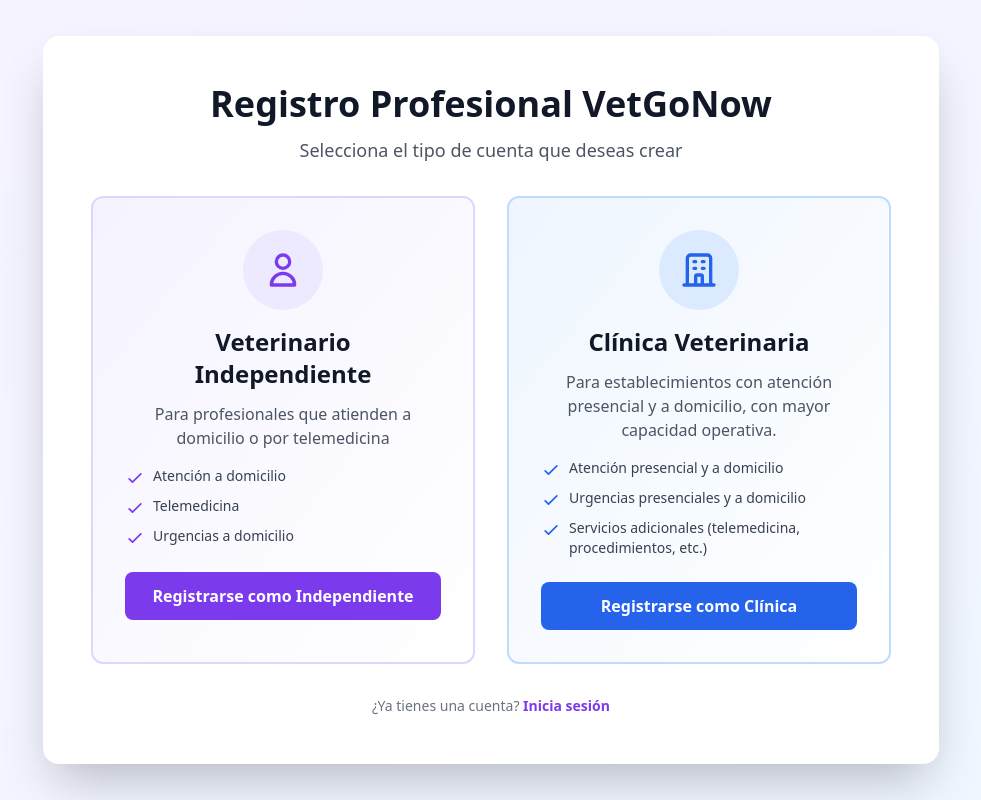
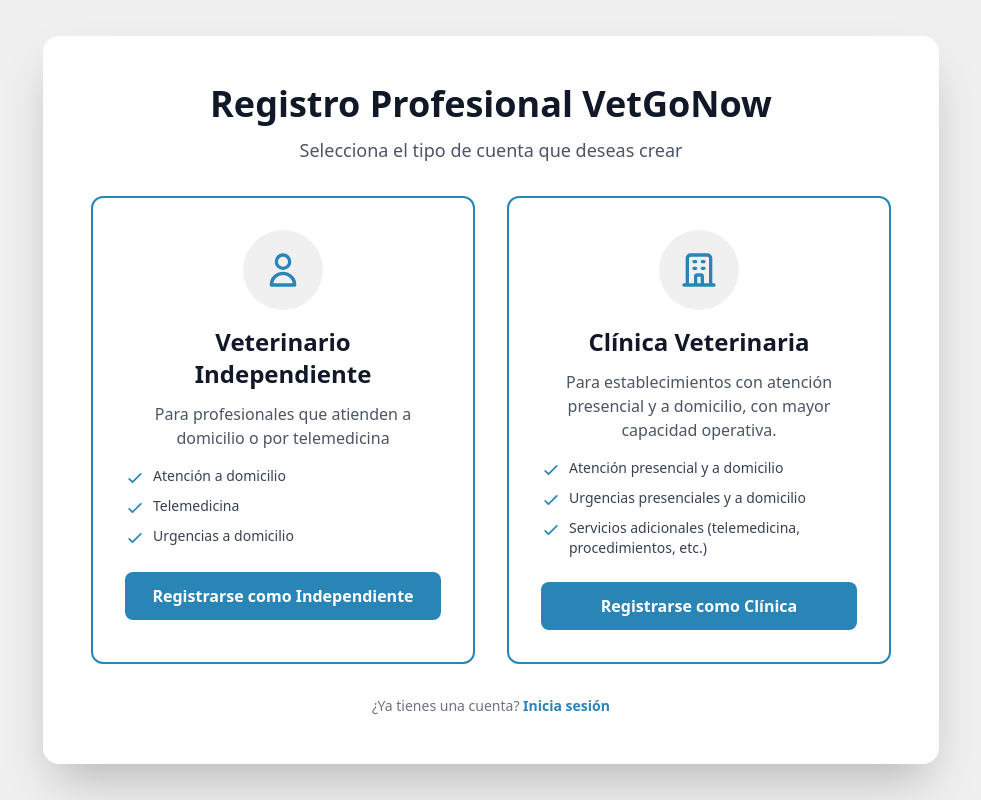
Before and after one commit to Andres-Deza/VetGoNow, a React (Vite) app in the folder frontend/: page /register/vet in a window 1280 px wide. Shown: the top 800 px of the page, without its empty margins (149-1130 px from the left). Built offline with nearby package versions, Linux system fonts and the light colour scheme; no server answers.

Commit message:
Eliminar gradientes y usar colores sólidos en páginas de autenticación - Reemplazar todos los gradientes por colores sólidos de la paleta principal - Usar bg-vet-secondary como color de fondo principal - Actualizar VetRegisterTypeSelection con paleta principal

```diff
--- a/frontend/src/pages/auth/LoginPage.jsx
+++ b/frontend/src/pages/auth/LoginPage.jsx
@@ -65,7 +65,7 @@
   }, [navigate]);
 
   return (
-    <div className="min-h-screen bg-gradient-to-b from-vet-primary via-vet-primary-light to-vet-secondary text-white flex flex-col">
+    <div className="min-h-screen bg-vet-secondary text-white flex flex-col">
       <header className="px-4 md:px-8 py-6 md:py-10">
         <div className="max-w-4xl mx-auto">
           <p className="text-vet-secondary-light opacity-90 text-sm md:text-base">Elige tu experiencia</p>
--- a/frontend/src/pages/auth/RegisterPage.jsx
+++ b/frontend/src/pages/auth/RegisterPage.jsx
@@ -24,7 +24,7 @@
 
 const RegisterPage = () => {
   return (
-    <div className="min-h-screen bg-gradient-to-b from-vet-primary via-vet-secondary to-vet-secondary-light text-white flex flex-col">
+    <div className="min-h-screen bg-vet-secondary text-white flex flex-col">
       <header className="px-4 md:px-8 py-6 md:py-10">
         <div className="max-w-4xl mx-auto">
           <p className="text-vet-secondary-light text-sm md:text-base">Selecciona el tipo de cuenta</p>
--- a/frontend/src/pages/auth/RoleLoginPage.jsx
+++ b/frontend/src/pages/auth/RoleLoginPage.jsx
@@ -128,7 +128,7 @@
 
   return (
     <div className="min-h-screen bg-vet-secondary flex flex-col text-white">
-      <header className="bg-gradient-to-r from-vet-primary to-vet-secondary px-4 md:px-6 py-6 md:py-8">
+      <header className="bg-vet-secondary px-4 md:px-6 py-6 md:py-8">
         <div className="max-w-3xl mx-auto">
           {heroEyebrow && <p className="text-vet-secondary-light text-sm md:text-base">{heroEyebrow}</p>}
           <h1 className="text-2xl md:text-3xl font-bold mt-2">{heroTitle}</h1>
--- a/frontend/src/pages/auth/VetRegisterTypeSelection.jsx
+++ b/frontend/src/pages/auth/VetRegisterTypeSelection.jsx
@@ -5,7 +5,7 @@
   const navigate = useNavigate();
 
   return (
-    <div className="min-h-screen bg-gradient-to-br from-violet-50 to-blue-50 flex items-center justify-center px-4 py-8">
+    <div className="min-h-screen bg-vet-gray-light flex items-center justify-center px-4 py-8">
       <div className="bg-white rounded-2xl shadow-2xl p-8 md:p-12 max-w-4xl w-full">
         <div className="text-center mb-8">
           <h1 className="text-3xl md:text-4xl font-bold text-gray-900 mb-3">
@@ -20,11 +20,11 @@
           {/* Veterinario Independiente */}
           <div
             onClick={() => navigate('/register/vet/independent')}
-            className="border-2 border-violet-200 rounded-xl p-6 md:p-8 hover:border-violet-500 hover:shadow-lg transition-all cursor-pointer bg-gradient-to-br from-violet-50 to-white"
+            className="border-2 border-vet-secondary rounded-xl p-6 md:p-8 hover:border-vet-secondary-dark hover:shadow-lg transition-all cursor-pointer bg-white"
           >
             <div className="text-center">
-              <div className="w-20 h-20 mx-auto mb-4 bg-violet-100 rounded-full flex items-center justify-center">
-                <svg className="w-10 h-10 text-violet-600" fill="none" stroke="currentColor" viewBox="0 0 24 24">
+              <div className="w-20 h-20 mx-auto mb-4 bg-vet-gray-light rounded-full flex items-center justify-center">
+                <svg className="w-10 h-10 text-vet-secondary" fill="none" stroke="currentColor" viewBox="0 0 24 24">
                   <path strokeLinecap="round" strokeLinejoin="round" strokeWidth={2} d="M16 7a4 4 0 11-8 0 4 4 0 018 0zM12 14a7 7 0 00-7 7h14a7 7 0 00-7-7z" />
                 </svg>
               </div>
@@ -36,25 +36,25 @@
               </p>
               <ul className="text-left text-sm text-gray-700 space-y-2 mb-6">
                 <li className="flex items-start gap-2">
-                  <svg className="w-5 h-5 text-violet-600 flex-shrink-0 mt-0.5" fill="none" stroke="currentColor" viewBox="0 0 24 24">
+                  <svg className="w-5 h-5 text-vet-secondary flex-shrink-0 mt-0.5" fill="none" stroke="currentColor" viewBox="0 0 24 24">
                     <path strokeLinecap="round" strokeLinejoin="round" strokeWidth={2} d="M5 13l4 4L19 7" />
                   </svg>
                   <span>Atención a domicilio</span>
                 </li>
                 <li className="flex items-start gap-2">
-                  <svg className="w-5 h-5 text-violet-600 flex-shrink-0 mt-0.5" fill="none" stroke="currentColor" viewBox="0 0 24 24">
+                  <svg className="w-5 h-5 text-vet-secondary flex-shrink-0 mt-0.5" fill="none" stroke="currentColor" viewBox="0 0 24 24">
                     <path strokeLinecap="round" strokeLinejoin="round" strokeWidth={2} d="M5 13l4 4L19 7" />
                   </svg>
                   <span>Telemedicina</span>
                 </li>
                 <li className="flex items-start gap-2">
-                  <svg className="w-5 h-5 text-violet-600 flex-shrink-0 mt-0.5" fill="none" stroke="currentColor" viewBox="0 0 24 24">
+                  <svg className="w-5 h-5 text-vet-secondary flex-shrink-0 mt-0.5" fill="none" stroke="currentColor" viewBox="0 0 24 24">
                     <path strokeLinecap="round" strokeLinejoin="round" strokeWidth={2} d="M5 13l4 4L19 7" />
                   </svg>
                   <span>Urgencias a domicilio</span>
                 </li>
               </ul>
-              <button className="w-full bg-violet-600 text-white py-3 px-6 rounded-lg font-semibold hover:bg-violet-700 transition-all">
+              <button className="w-full bg-vet-secondary text-white py-3 px-6 rounded-lg font-semibold hover:bg-vet-secondary-dark transition-all">
                 Registrarse como Independiente
               </button>
             </div>
@@ -63,11 +63,11 @@
           {/* Clínica Veterinaria */}
           <div
             onClick={() => navigate('/register/vet/clinic')}
-            className="border-2 border-blue-200 rounded-xl p-6 md:p-8 hover:border-blue-500 hover:shadow-lg transition-all cursor-pointer bg-gradient-to-br from-blue-50 to-white"
+            className="border-2 border-vet-secondary rounded-xl p-6 md:p-8 hover:border-vet-secondary-dark hover:shadow-lg transition-all cursor-pointer bg-white"
           >
             <div className="text-center">
-              <div className="w-20 h-20 mx-auto mb-4 bg-blue-100 rounded-full flex items-center justify-center">
-                <svg className="w-10 h-10 text-blue-600" fill="none" stroke="currentColor" viewBox="0 0 24 24">
+              <div className="w-20 h-20 mx-auto mb-4 bg-vet-gray-light rounded-full flex items-center justify-center">
+                <svg className="w-10 h-10 text-vet-secondary" fill="none" stroke="currentColor" viewBox="0 0 24 24">
                   <path strokeLinecap="round" strokeLinejoin="round" strokeWidth={2} d="M19 21V5a2 2 0 00-2-2H7a2 2 0 00-2 2v16m14 0h2m-2 0h-5m-9 0H3m2 0h5M9 7h1m-1 4h1m4-4h1m-1 4h1m-5 10v-5a1 1 0 011-1h2a1 1 0 011 1v5m-4 0h4" />
                 </svg>
               </div>
@@ -79,25 +79,25 @@
               </p>
               <ul className="text-left text-sm text-gray-700 space-y-2 mb-6">
                 <li className="flex items-start gap-2">
-                  <svg className="w-5 h-5 text-blue-600 flex-shrink-0 mt-0.5" fill="none" stroke="currentColor" viewBox="0 0 24 24">
+                  <svg className="w-5 h-5 text-vet-secondary flex-shrink-0 mt-0.5" fill="none" stroke="currentColor" viewBox="0 0 24 24">
                     <path strokeLinecap="round" strokeLinejoin="round" strokeWidth={2} d="M5 13l4 4L19 7" />
                   </svg>
                   <span>Atención presencial y a domicilio</span>
                 </li>
                 <li className="flex items-start gap-2">
-                  <svg className="w-5 h-5 text-blue-600 flex-shrink-0 mt-0.5" fill="none" stroke="currentColor" viewBox="0 0 24 24">
+                  <svg className="w-5 h-5 text-vet-secondary flex-shrink-0 mt-0.5" fill="none" stroke="currentColor" viewBox="0 0 24 24">
                     <path strokeLinecap="round" strokeLinejoin="round" strokeWidth={2} d="M5 13l4 4L19 7" />
                   </svg>
                   <span>Urgencias presenciales y a domicilio</span>
                 </li>
                 <li className="flex items-start gap-2">
-                  <svg className="w-5 h-5 text-blue-600 flex-shrink-0 mt-0.5" fill="none" stroke="currentColor" viewBox="0 0 24 24">
+                  <svg className="w-5 h-5 text-vet-secondary flex-shrink-0 mt-0.5" fill="none" stroke="currentColor" viewBox="0 0 24 24">
                     <path strokeLinecap="round" strokeLinejoin="round" strokeWidth={2} d="M5 13l4 4L19 7" />
                   </svg>
                   <span>Servicios adicionales (telemedicina, procedimientos, etc.)</span>
                 </li>
               </ul>
-              <button className="w-full bg-blue-600 text-white py-3 px-6 rounded-lg font-semibold hover:bg-blue-700 transition-all">
+              <button className="w-full bg-vet-secondary text-white py-3 px-6 rounded-lg font-semibold hover:bg-vet-secondary-dark transition-all">
                 Registrarse como Clínica
               </button>
             </div>
@@ -107,7 +107,7 @@
         <div className="mt-8 text-center">
           <p className="text-sm text-gray-500">
             ¿Ya tienes una cuenta?{' '}
-            <a href="/login/vet" className="text-violet-600 hover:text-violet-700 font-semibold">
+            <a href="/login/vet" className="text-vet-secondary hover:text-vet-secondary-dark font-semibold">
               Inicia sesión
             </a>
           </p>
```
